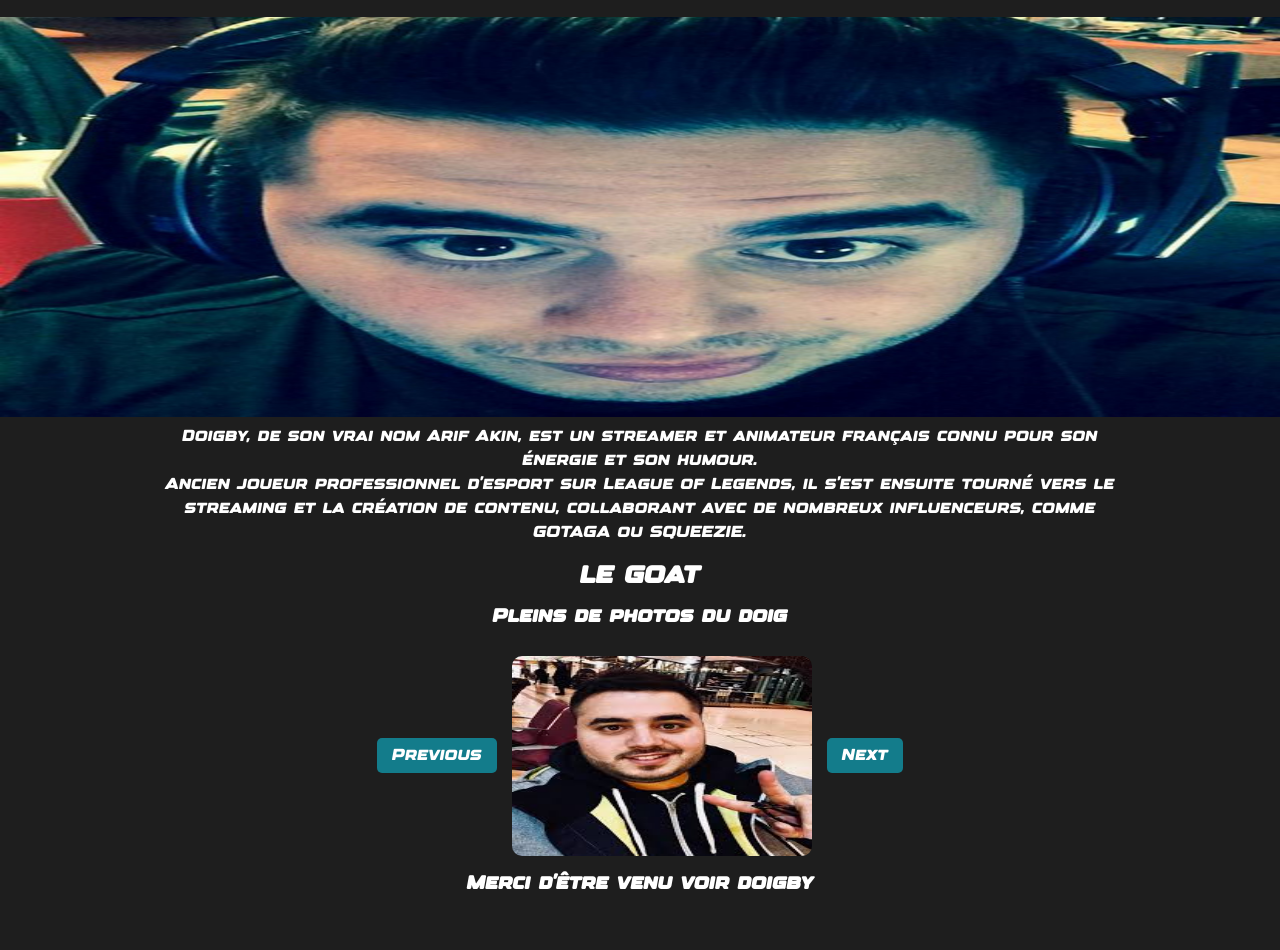
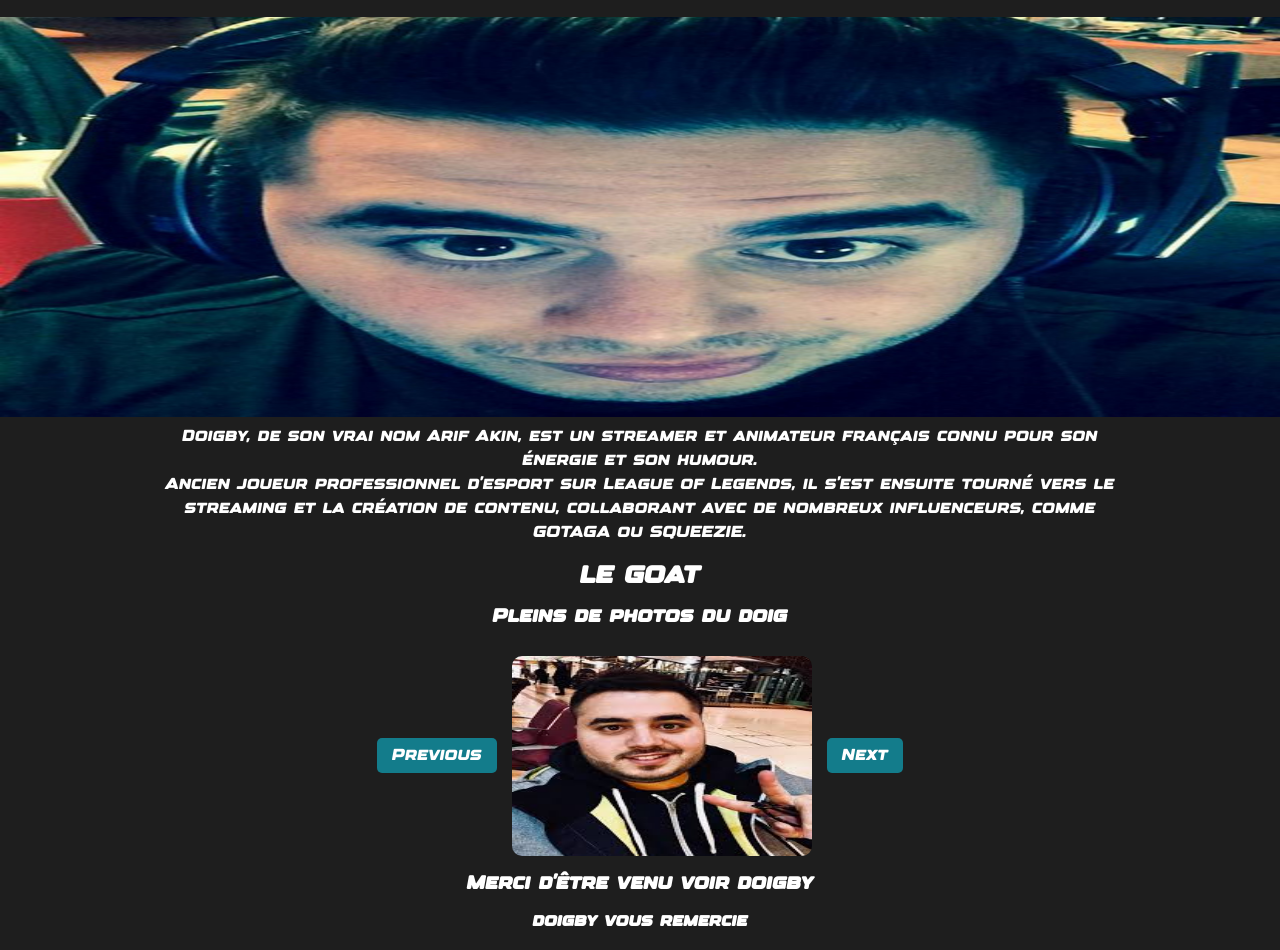
Before and after one commit to TheotimALBERTEAU/formation-html, a plain HTML site: page docs/index.html in a window 1280 px wide. Shown: the part 73-1023 px from the top of the page. Before the commit the page ends 984 px from the top, so only its background shows below. Drawn offline with Linux system fonts and the light colour scheme.

Commit message:
Commit 33 h4

```diff
--- a/docs/index.html
+++ b/docs/index.html
@@ -27,5 +27,6 @@
         <button id="next">Next</button>
     </section>
     <h3>Merci d'être venu voir doigby</h3>
+    <h4>doigby vous remercie</h4>
 </body>
 </html>
```
